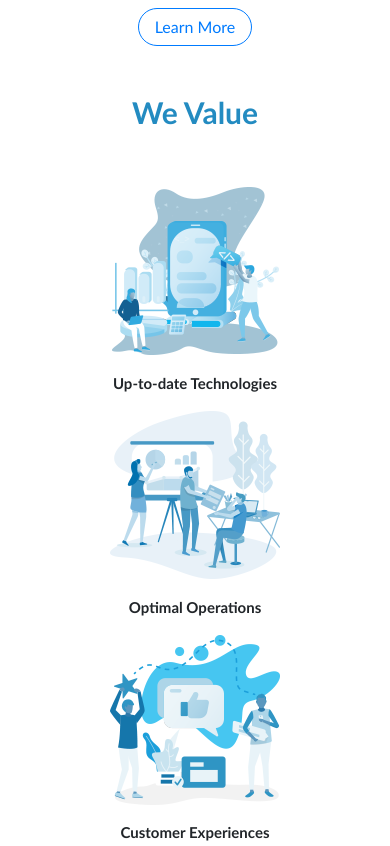
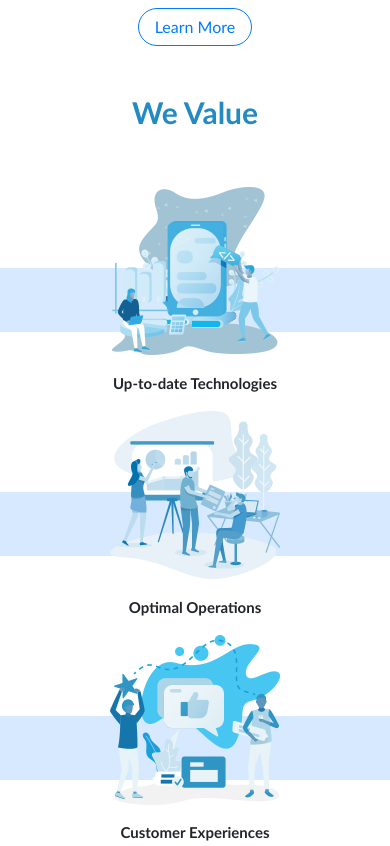
Before and after one commit to phongho468/n2tp-new-cms, a Gatsby site: page / in a window 390 px wide. Shown: the part 820-1666 px from the top of the page. Built offline with nearby package versions, Linux system fonts and the light colour scheme; Gatsby itself is replaced by a stand-in of ours.

Commit message:
fixed map bug cannot render entirely fixed bug <div> inside <p> tag in StyledContainer.Body added stripes on home page added prop-types to components

```diff
--- a/package.json
+++ b/package.json
@@ -20,6 +20,7 @@
     "gatsby-plugin-sass": "^2.8.0",
     "leaflet": "^1.7.1",
     "node-sass": "4.14.1",
+    "prop-types": "^15.7.2",
     "react": "^16.12.0",
     "react-bootstrap": "^1.4.0",
     "react-dom": "^16.12.0",
--- a/src/component/styled-container/styled-container.js
+++ b/src/component/styled-container/styled-container.js
@@ -17,9 +17,9 @@ class StyledContainerBody extends React.Component {
   render() {
     const { children } = this.props
     return (
-      <p className="body px-lg-5 pt-5">
+      <div className="body px-lg-5 pt-5">
         { children }
-      </p>
+      </div>
     )
   }
 }
--- a/src/pages/about/index.js
+++ b/src/pages/about/index.js
@@ -13,7 +13,9 @@ export default class About extends React.Component {
           </StyledContainer.Title>
 
           <StyledContainer.Body>
-            { pageContent.body }
+            <p>
+              { pageContent.body }
+            </p>
           </StyledContainer.Body>
         </StyledContainer>
       </Layout>
--- a/src/pages/index.js
+++ b/src/pages/index.js
@@ -14,6 +14,16 @@ export default class Home extends React.Component {
   render() {
     return (
       <Layout>
+        {/* The stripes are absolute positioned and are full-screen width
+         so I put them in the most parent element */}
+
+        <div id="top-stripe" />
+        <div id="bottom-stripe" />
+        <div id="bottom-stripe-2" />
+        <div id="bottom-stripe-3" />
+
+        {/* The body is from here */}
+
         <div className="jumbotron-wrapper mt-5 pt-lg-5">
           <div className="left-side text-center my-auto">
             <div className="smart-dose-text">
--- a/src/pages/landing-page.scss
+++ b/src/pages/landing-page.scss
@@ -1,4 +1,5 @@
 $smart-dose-color: #3399CC;
+$stripe-color: #d6e9ff;
 
 .smart-dose-logo {
   height: 8rem;
@@ -8,6 +9,73 @@ $smart-dose-color: #3399CC;
   font-family: "Calibri", sans-serif;
   font-weight: bold;
   font-size: 20px;
+}
+
+#top-stripe {
+  position: absolute;
+  top: 20.5rem;
+  width: 100%;
+  height: 16rem;
+  background-color: $stripe-color;
+  z-index: -1;
+  @media (max-width: 1366px) {
+    top: 18.5rem;
+    height: 12rem;
+  }
+  @media (max-width: 1024px) {
+    top: 17rem;
+  }
+  @media (max-width: 992px) {
+    top: 17.3rem;
+    height: 15rem;
+  }
+  @media (max-width: 576px) {
+    top: 14.3rem;
+    height: 12rem;
+  }
+}
+
+#bottom-stripe {
+  position: absolute;
+  top: 87rem;
+  width: 100%;
+  height: 4rem;
+  background-color: $stripe-color;
+  z-index: -1;
+  @media (max-width: 1366px) {
+    top: 79rem;
+  }
+  @media (max-width: 1024px) {
+    top: 76rem;
+  }
+  @media (max-width: 992px) {
+    top: 83rem;
+  }
+  @media (max-width: 576px) {
+    top: 68rem;
+  }
+}
+
+#bottom-stripe-2 {
+  @media (max-width: 576px) {
+    position: absolute;
+    top: 82rem;
+    width: 100%;
+    height: 4rem;
+    background-color: $stripe-color;
+    z-index: -2;
+  }
+}
+
+#bottom-stripe-3 {
+  @media (max-width: 399px) {
+    position: absolute;
+    top: 96rem;
+    width: 100%;
+    height: 4rem;
+    background-color: $stripe-color;
+    z-index: -3;
+  }
 }
 
 .smart-dose-text {
```
Also changed, not shown: src/component/founder-profile/founder-profile.js (+8 -0 lines), src/component/map/leaflet-map.js (+6 -1 lines).
